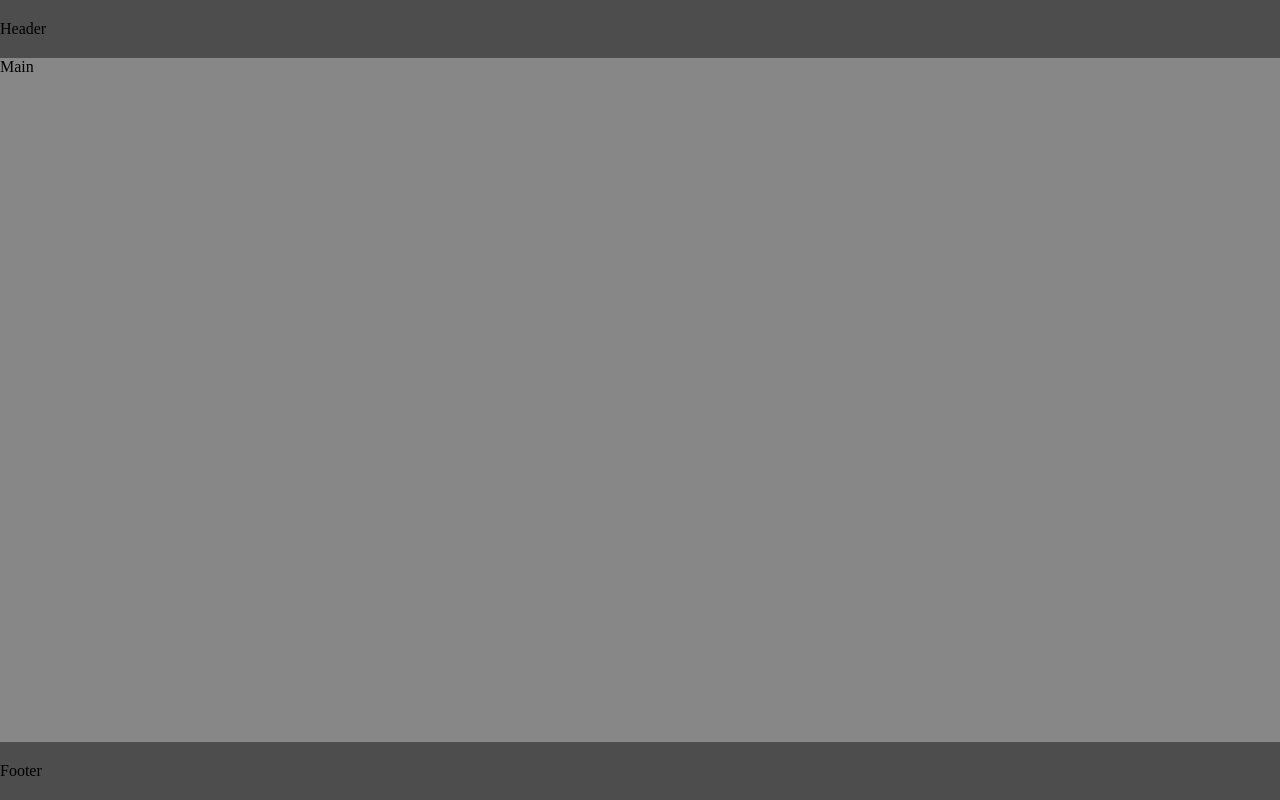
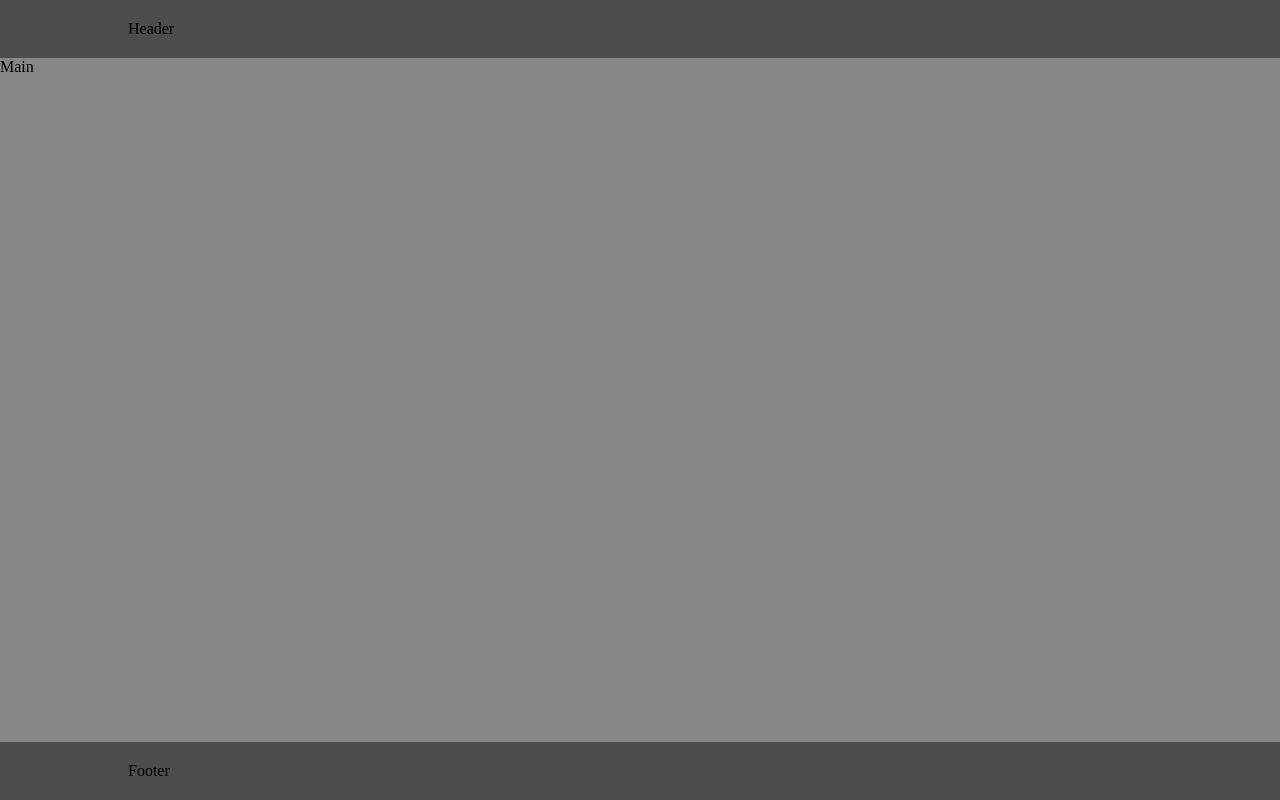
Before and after one commit to PersickWebdev/react-nuclear-shop, a React (Create React App) app: page / in a window 1280 px wide. Built offline with nearby package versions, Linux system fonts and the light colour scheme.

Commit message:
styles(project): "container" and "text" mixins added

```diff
--- a/src/App.module.scss
+++ b/src/App.module.scss
@@ -1,4 +1,5 @@
 @import './scss/colors';
+@import './scss/mixins';
 
 .application {
   min-height: 100%;
--- a/src/components/Footer/Footer.module.scss
+++ b/src/components/Footer/Footer.module.scss
@@ -1,6 +1,11 @@
 @import '../../scss/colors';
+@import '../../scss/mixins';
 
 .footer {
   padding: 20px 0;
   background-color: $gray-dark;
+
+  & .container {
+    @include container();
+  }
 }
--- a/src/components/Footer/Footer.tsx
+++ b/src/components/Footer/Footer.tsx
@@ -4,7 +4,9 @@ import styles from './Footer.module.scss';
 const Footer = () => {
     return (
         <footer className={styles['footer']}>
-            Footer
+            <div className={styles['container']}>
+                Footer
+            </div>
         </footer>
     );
 };
--- a/src/components/Header/Header.module.scss
+++ b/src/components/Header/Header.module.scss
@@ -1,6 +1,11 @@
 @import '../../scss/colors';
+@import '../../scss/mixins';
 
 .header {
   padding: 20px 0;
   background-color: $gray-dark;
+
+  & .container {
+    @include container();
+  }
 }
--- a/src/components/Header/Header.tsx
+++ b/src/components/Header/Header.tsx
@@ -4,7 +4,9 @@ import styles from './Header.module.scss';
 const Header = () => {
     return (
         <header className={styles['header']}>
-            Header
+            <div className={styles['container']}>
+                Header
+            </div>
         </header>
     );
 };
--- /dev/null
+++ b/src/scss/_mixins.scss
@@ -0,0 +1,13 @@
+@mixin container() {
+  max-width: 1024px;
+  margin: 0 auto;
+  padding: 0 10px;
+}
+
+@mixin text($size, $weight, $transform, $decoration, $color) {
+  font-size: $size;
+  font-weight: $weight;
+  text-transform: $transform;
+  text-decoration: $decoration;
+  color: $color;
+}
```
